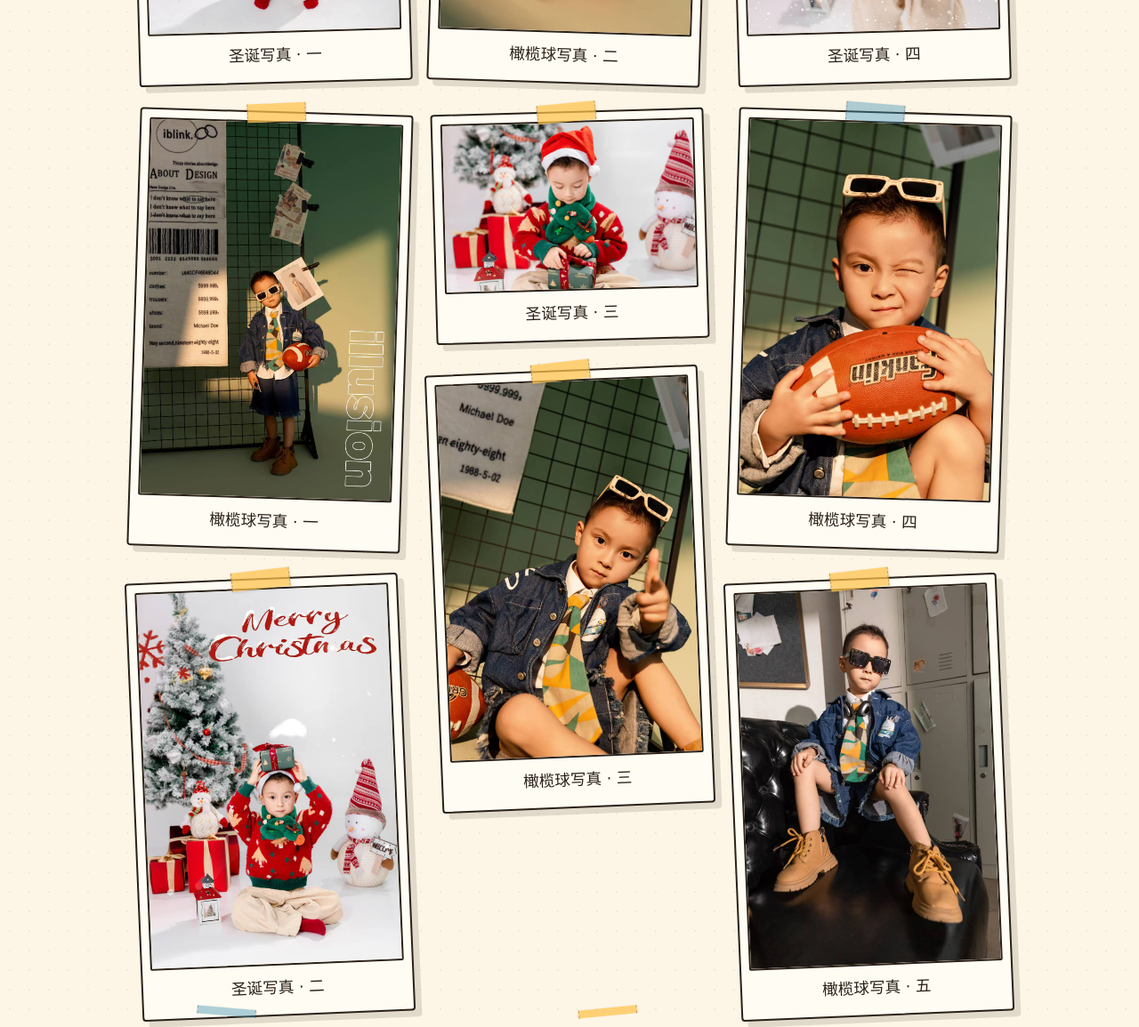
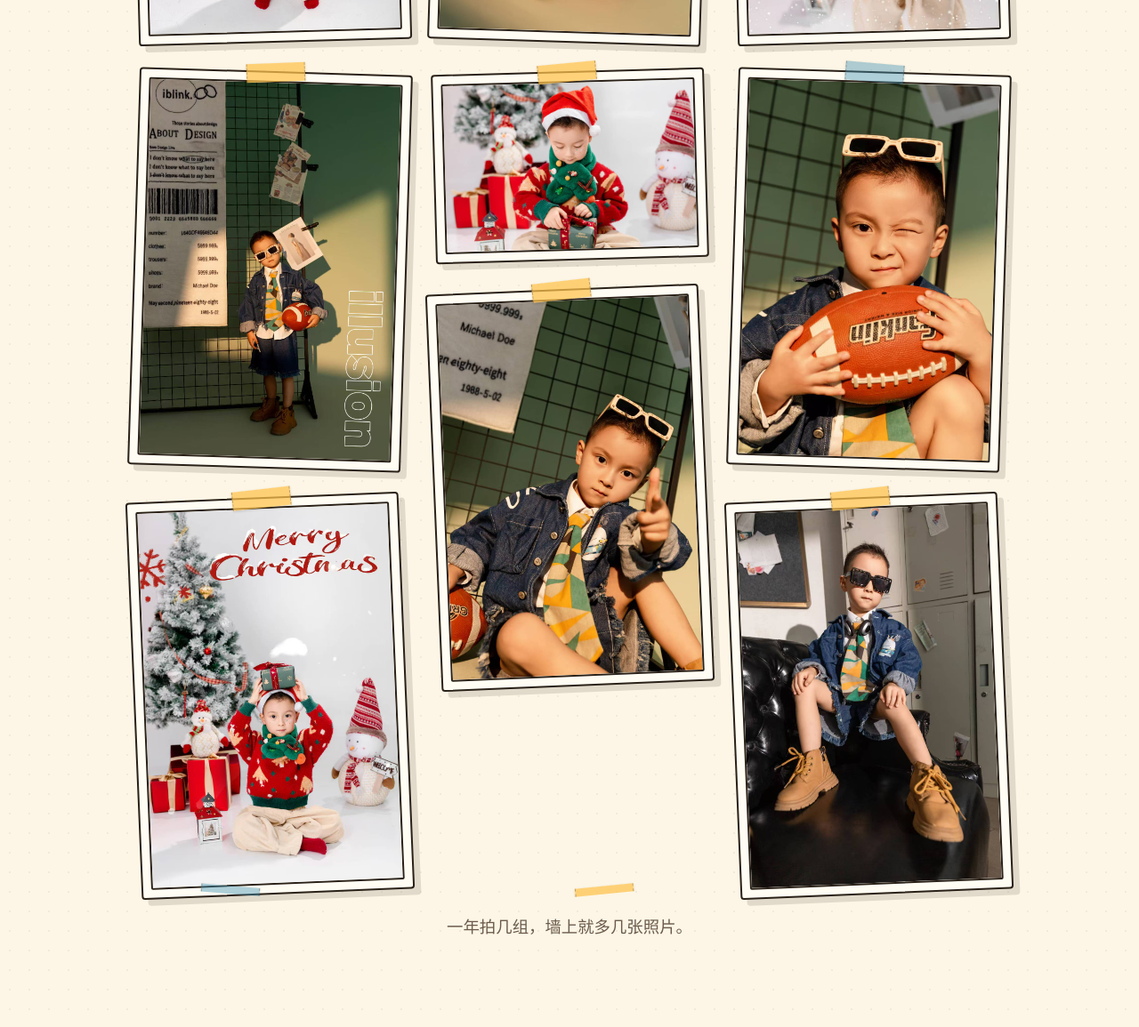
Before and after one commit to weisengroup/weisengroup.github.io, a plain HTML site: page index.html in a window 1280 px wide. Shown: the part 4860-6015 px from the top of the page at 89% size. Drawn offline with Linux system fonts and the light colour scheme; a web font is replaced by a local one.

Commit message:
photos: drop wall captions, keep images only

```diff
--- a/assets/styles.css
+++ b/assets/styles.css
@@ -610,7 +610,7 @@ body {
   position: relative;
   break-inside: avoid;
   margin: 0 0 clamp(20px, 3vw, 32px);
-  padding: 9px 9px 0;
+  padding: 9px;
   background: var(--card);
   border: 2px solid var(--ink);
   border-radius: 4px;
@@ -640,12 +640,6 @@ body {
   background: var(--paper);
   border: 2px solid var(--ink);
   border-radius: 2px;
-}
-.polaroid figcaption {
-  padding: 9px 2px 13px;
-  font-family: var(--f-hand);
-  font-size: 1.1rem;
-  text-align: center;
 }
 .polaroid.reveal { transition: opacity 0.7s ease, transform 0.45s cubic-bezier(0.3, 1.5, 0.5, 1), box-shadow 0.45s ease; }
 .polaroid.reveal:hover {
--- a/index.html
+++ b/index.html
@@ -291,39 +291,30 @@
     <div class="wall">
       <figure class="polaroid reveal">
         <img src="./assets/photos/christmas-1.jpg" alt="穿红色圣诞毛衣、举着拐杖糖的乐衍" width="1024" height="1536" loading="lazy" decoding="async">
-        <figcaption>圣诞写真 · 一</figcaption>
       </figure>
       <figure class="polaroid reveal d1">
         <img src="./assets/photos/rugby-1.jpg" alt="戴墨镜抱着橄榄球的乐衍" width="1024" height="1536" loading="lazy" decoding="async">
-        <figcaption>橄榄球写真 · 一</figcaption>
       </figure>
       <figure class="polaroid reveal d2">
         <img src="./assets/photos/christmas-2.jpg" alt="圣诞写真中的乐衍" width="1024" height="1536" loading="lazy" decoding="async">
-        <figcaption>圣诞写真 · 二</figcaption>
       </figure>
       <figure class="polaroid reveal">
         <img src="./assets/photos/rugby-2.jpg" alt="橄榄球写真中的乐衍" width="1024" height="1536" loading="lazy" decoding="async">
-        <figcaption>橄榄球写真 · 二</figcaption>
       </figure>
       <figure class="polaroid reveal d1">
         <img src="./assets/photos/christmas-3.jpg" alt="低头拆圣诞礼物的乐衍" width="1536" height="1024" loading="lazy" decoding="async">
-        <figcaption>圣诞写真 · 三</figcaption>
       </figure>
       <figure class="polaroid reveal d2">
         <img src="./assets/photos/rugby-3.jpg" alt="橄榄球写真中的乐衍" width="1024" height="1536" loading="lazy" decoding="async">
-        <figcaption>橄榄球写真 · 三</figcaption>
       </figure>
       <figure class="polaroid reveal">
         <img src="./assets/photos/christmas-4.jpg" alt="圣诞写真中的乐衍" width="1024" height="1536" loading="lazy" decoding="async">
-        <figcaption>圣诞写真 · 四</figcaption>
       </figure>
       <figure class="polaroid reveal d1">
         <img src="./assets/photos/rugby-4.jpg" alt="橄榄球写真中的乐衍" width="1024" height="1536" loading="lazy" decoding="async">
-        <figcaption>橄榄球写真 · 四</figcaption>
       </figure>
       <figure class="polaroid reveal d2">
         <img src="./assets/photos/rugby-5.jpg" alt="橄榄球写真中的乐衍" width="1024" height="1536" loading="lazy" decoding="async">
-        <figcaption>橄榄球写真 · 五</figcaption>
       </figure>
     </div>
 
```
Also changed, not shown: 1 other file.
